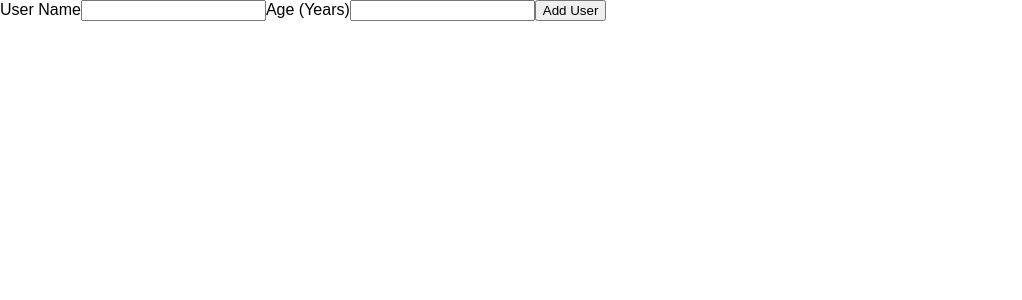
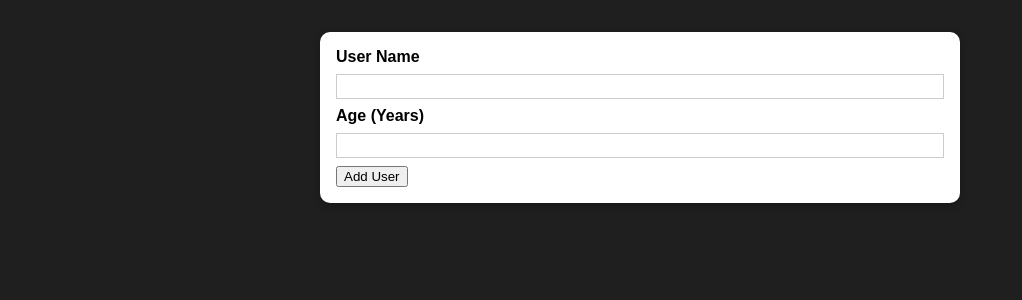
Before and after one commit to Saijeet7/react-guide-project, a React (Create React App) app: page / in a window 1280 px wide. Shown: the top 300 px of the page, without its empty margins (0-1022 px from the left). Built offline with nearby package versions, Linux system fonts and the light colour scheme.

Commit message:
Complete : re-usable card component

```diff
--- /dev/null
+++ b/src/components/UI/Card.jsx
@@ -0,0 +1,8 @@
+import React from "react";
+import classes from "./Card.module.css";
+
+const Card = (props) => {
+  return <div className={`${classes.card} ${props.className}` }>{props.children}</div>;
+};
+
+export default Card;
--- /dev/null
+++ b/src/components/UI/Card.module.css
@@ -0,0 +1,5 @@
+.card {
+  background: white;
+  box-shadow: 0 2px 8px rgba(0, 0, 0, 0.26);
+  border-radius: 10px;
+}
--- a/src/components/Users/AddUser.jsx
+++ b/src/components/Users/AddUser.jsx
@@ -1,10 +1,13 @@
 import React from "react";
+import Card from "../UI/Card";
+import classes from "./AddUser.module.css"
 
 const AddUser = (props) => {
   const addUserHandler = (event) => {
     event.preventDefault();
   };
   return (
+    <Card className={classes.input}>
       <form onSubmit={addUserHandler}>
         <label htmlFor="username">User Name</label>
         <input id="username" type="text" />
@@ -12,6 +15,7 @@
         <input id="age" type="number" />
         <button type="submit">Add User</button>
       </form>
+    </Card>
   );
 };
 
--- /dev/null
+++ b/src/components/Users/AddUser.module.css
@@ -0,0 +1,26 @@
+.input {
+    margin: 2rem auto;
+    padding: 1rem;
+    width: 90%;
+    max-width: 40rem;
+  }
+
+  .input label {
+    display: block;
+    font-weight: bold;
+    margin-bottom: 0.5rem;
+  }
+
+  .input input {
+    font: inherit;
+    display: block;
+    width: 100%;
+    border: 1px solid #ccc;
+    padding: 0.15rem;
+    margin-bottom: 0.5rem;
+  }
+
+  .input input:focus {
+    outline: none;
+    border-color: #4f005f;
+  }
--- a/src/index.css
+++ b/src/index.css
@@ -4,6 +4,7 @@
 
 html {
   font-family: sans-serif;
+  background: #1f1f1f;
 }
 
 body {
```
Lines whose indentation alone changed are shown as unchanged.
